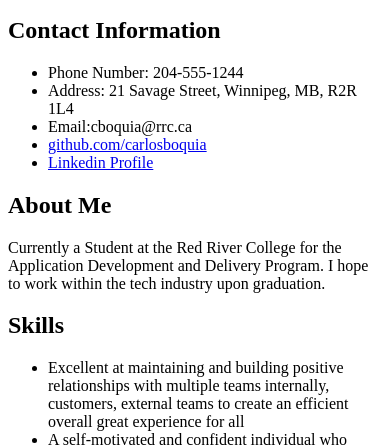
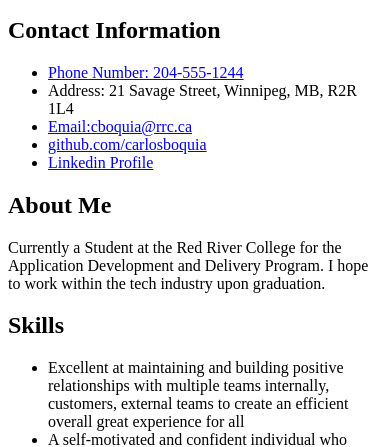
Before and after one commit to carlosboquia/front_end_assignment_02, a plain HTML site: page resume/index.html in a window 390 px wide. Shown: the part 431-878 px from the top of the page. Drawn offline with Linux system fonts and the light colour scheme.

Commit message:
added links to telephone and email

```diff
--- a/resume/index.html
+++ b/resume/index.html
@@ -21,13 +21,14 @@
                 <h2>Contact Information</h2>
                 <ul>
                     <li>
-                        Phone Number: 204-555-1244
+
+                        <a href="tel:+2045551244">Phone Number: 204-555-1244</a>
                     </li>
                     <li>
                         Address: 21 Savage Street, Winnipeg, MB, R2R 1L4
                     </li>
                     <li>
-                        Email:cboquia@rrc.ca
+                        <a href="mailto:carlosboquia93@gmail.com">Email:cboquia@rrc.ca</a>
                     </li>
                     <li>
                         <a href="https://github.com/carlosboquia" target="_blank">github.com/carlosboquia</a>
@@ -142,6 +143,9 @@
                 <p>
                     Thank you for your consideration. Looking forward to your feedback!
                 </p>
+
+                svg
+
             </footer>
         </body>
     </html>
```
